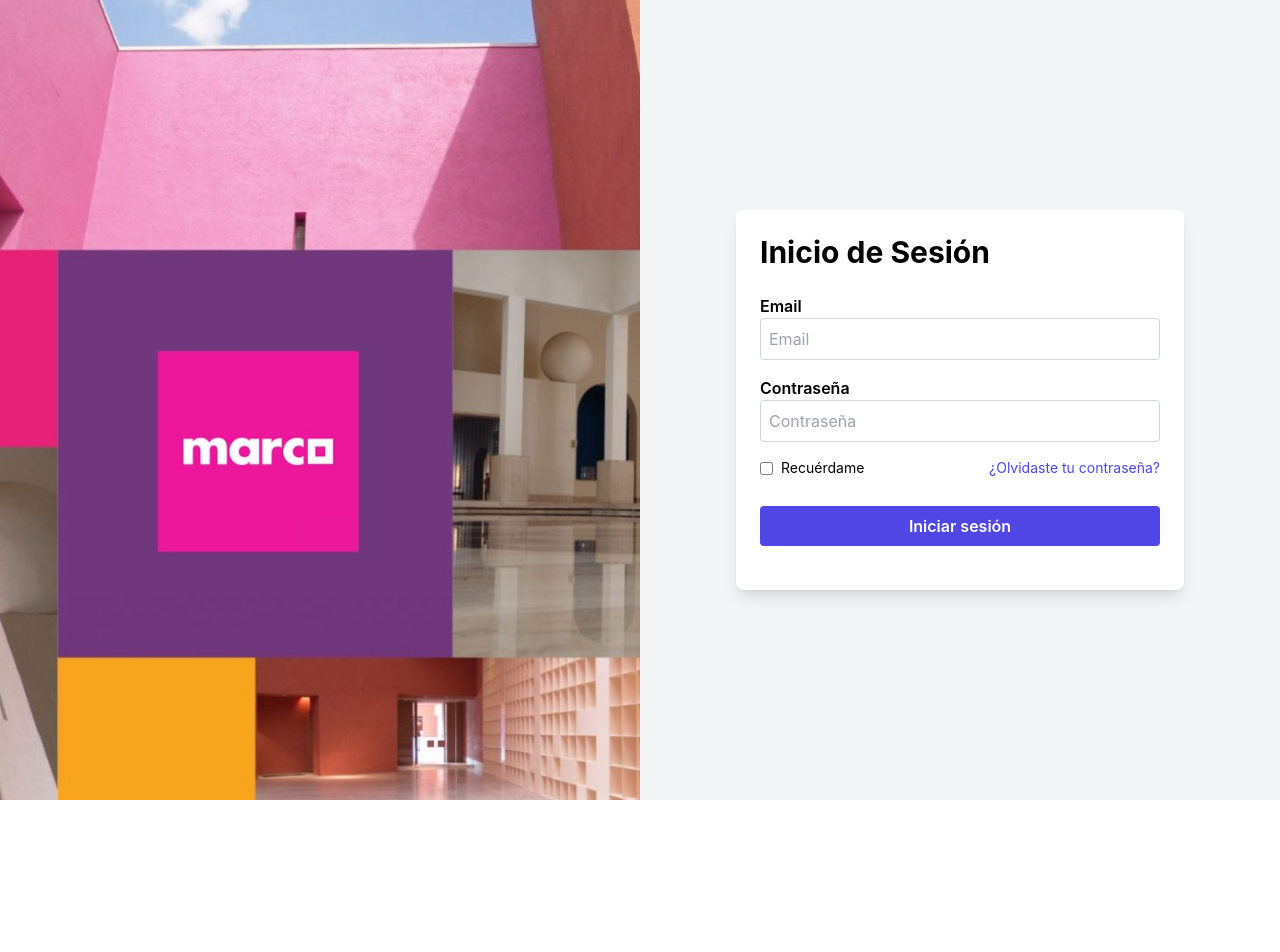
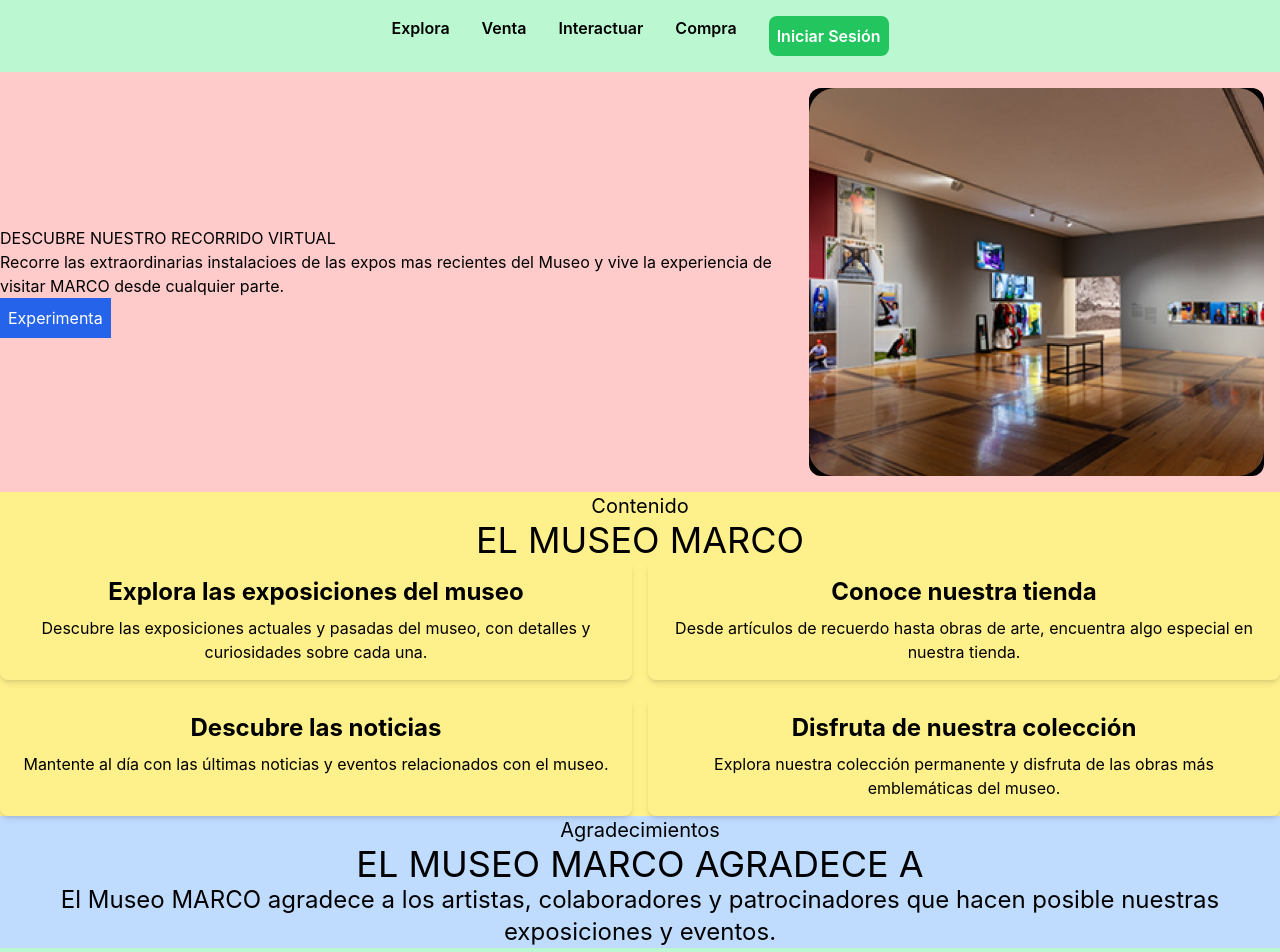
Before and after one commit to ErickLimAce/appweb1, a React (Create React App) app: page / in a window 1280 px wide. Shown: the top 952 px of the page. Before the commit the page ends 800 px from the top, so only its background shows below. Built offline with nearby package versions, Linux system fonts and the light colour scheme.

Commit message:
Agrego /Reservas

```diff
--- a/src/components/Login.tsx
+++ b/src/components/Login.tsx
@@ -1,64 +1,82 @@
 import React, { useState } from "react";
-import logingImg from "../assets/marco1.jpeg";
-import { useNavigate } from "react-router-dom";
+import logingImg from "../assets/marco1.jpeg"; // Imagen de fondo para la pantalla de inicio de sesión
+import { useNavigate } from "react-router-dom"; // Hook para redireccionar entre rutas
 
+// Componente funcional para la pantalla de inicio de sesión
 const Login: React.FC = () => {
-  const navigate = useNavigate();
-  const [email, setEmail] = useState("");
-  const [password, setPassword] = useState("");
-  const [error, setError] = useState("");
+  const navigate = useNavigate(); // Hook para navegación
+  const [email, setEmail] = useState(""); // Estado para el campo de email
+  const [password, setPassword] = useState(""); // Estado para el campo de contraseña
+  const [error, setError] = useState(""); // Estado para mensajes de error
 
+  // Maneja el evento de envío del formulario
   const handleLogin = (event: React.FormEvent) => {
-    event.preventDefault();
+    event.preventDefault(); // Previene el comportamiento por defecto del formulario
 
+    // Validación simple: verificar que los campos no estén vacíos
     if (!email.trim() || !password.trim()) {
-      setError("Ingrese email y contraseña");
+      setError("Ingrese email y contraseña"); // Muestra un mensaje de error
       return;
     }
 
-    setError("");
-    navigate("/Main");
+    setError(""); // Limpia el mensaje de error si los campos están completos
+    navigate("/Reservas"); // Redirige al usuario a la ruta principal "/Reservas"
   };
 
   return (
+    // Diseño general de la página: división en dos columnas
     <div className="grid grid-cols-1 lg:grid-cols-2 h-screen">
+
+      {/* Columna izquierda: imagen de fondo visible solo en pantallas grandes */}
       <div className="hidden lg:block relative h-full">
         <img
           className="absolute inset-0 w-full h-full object-cover"
-          src={logingImg}
-          alt="Login Background"
+          src={logingImg} // Fuente de la imagen de fondo
+          alt="Login Background" // Descripción alternativa
         />
       </div>
+
+      {/* Columna derecha: formulario de inicio de sesión */}
       <div className="flex items-center justify-center bg-gray-100 p-2 sm:p-4 lg:p-8">
         <form
-          onSubmit={handleLogin}
-          className="max-w-md w-full bg-white p-4 sm:p-6 rounded-lg shadow-lg">
+          onSubmit={handleLogin} // Evento de envío del formulario
+          className="max-w-md w-full bg-white p-4 sm:p-6 rounded-lg shadow-lg"
+        >
+          {/* Título del formulario */}
           <h2 className="text-2xl sm:text-3xl font-bold text-left pb-2 sm:pb-4">
             Inicio de Sesión
           </h2>
+
+          {/* Campo de entrada: Email */}
           <div className="flex flex-col py-1 sm:py-2">
             <label className="font-semibold">Email</label>
             <input
               className="border border-gray-300 p-1 sm:p-2 rounded focus:outline-none focus:ring-2 focus:ring-indigo-500"
-              type="text"
-              placeholder="Email"
-              value={email}
-              onChange={(e) => setEmail(e.target.value)}
+              type="text" // Tipo de entrada
+              placeholder="Email" // Texto de marcador de posición
+              value={email} // Valor del estado del email
+              onChange={(e) => setEmail(e.target.value)} // Actualiza el estado con cada cambio
             />
           </div>
+
+          {/* Campo de entrada: Contraseña */}
           <div className="flex flex-col py-1 sm:py-2">
             <label className="font-semibold">Contraseña</label>
             <input
               className="border border-gray-300 p-1 sm:p-2 rounded focus:outline-none focus:ring-2 focus:ring-indigo-500"
-              type="password"
-              placeholder="Contraseña"
-              value={password}
-              onChange={(e) => setPassword(e.target.value)}
+              type="password" // Tipo de entrada
+              placeholder="Contraseña" // Texto de marcador de posición
+              value={password} // Valor del estado de la contraseña
+              onChange={(e) => setPassword(e.target.value)} // Actualiza el estado con cada cambio
             />
           </div>
+
+          {/* Mensaje de error si no se ingresan los datos */}
           {error && (
             <p className="text-red-500 text-sm py-1">{error}</p>
           )}
+
+          {/* Opciones adicionales */}
           <div className="flex justify-between py-1 sm:py-2 text-xs sm:text-sm">
             <p className="flex items-center">
               <input className="mr-1 sm:mr-2" type="checkbox" /> Recuérdame
@@ -67,8 +85,10 @@
               ¿Olvidaste tu contraseña?
             </p>
           </div>
+
+          {/* Botón de envío */}
           <button
-            type="submit"
+            type="submit" // Define que este botón envía el formulario
             className="w-full my-3 sm:my-5 py-2 bg-indigo-600 text-white font-semibold rounded hover:bg-indigo-500 transition-colors"
           >
             Iniciar sesión
--- a/src/components/Main.tsx
+++ b/src/components/Main.tsx
@@ -1,7 +1,9 @@
 import React from 'react'
 import Sala from "../assets/Sala.jpeg"
+import { useNavigate } from "react-router-dom";
 
-export default function main() {
+export default function Main() {
+  const navigate = useNavigate();
   return (
     <div>
       <div className="bg-green-200 p-4">
@@ -11,13 +13,21 @@
             <li className="cursor-pointer hover:text-green-800">Venta</li>
             <li className="cursor-pointer hover:text-green-800">Interactuar</li>
             <li className="cursor-pointer hover:text-green-800">Compra</li>
+            <button
+              className="bg-green-500 text-white p-2 rounded-lg"
+              onClick={() => navigate("/login")}
+            >
+              Iniciar Sesión
+            </button>
           </ul>
         </div>
       </div>
       <div className='bg-red-200'>
         <div className='flex justify-between items-center'>
           <div className='text-left'>
-            <h1>DESCUBRE AL KING</h1>
+            <h1>DESCUBRE NUESTRO RECORRIDO VIRTUAL</h1>
+            <p>Recorre las extraordinarias instalacioes de las expos mas recientes del Museo  y vive la experiencia de visitar MARCO desde cualquier parte.</p>
+            <button className='bg-blue-600 text-white p-2 '>Experimenta</button>
           </div>
           <div className='w-1/2 p-4'>
             <img className='rounded-xl' src={Sala} alt="" />
@@ -25,10 +35,49 @@
         </div>
       </div>
       <div className='bg-yellow-200'>
-        Division 2
+        <div className=''>
+          <div className='text-center'>
+            <h1 className='text-xl'>Contenido</h1>
+            <h1 className='text-4xl'>EL MUSEO MARCO</h1>
+            <div className='grid grid-cols-1 md:grid-cols-2 gap-4'>
+              <div className=' p-4 rounded-lg shadow-md'>
+                <h2 className='text-2xl font-bold mb-2'>Explora las exposiciones del museo</h2>
+                <p>Descubre las exposiciones actuales y pasadas del museo, con detalles y curiosidades sobre cada una.</p>
+              </div>
+              <div className=' p-4 rounded-lg shadow-md'>
+                <h2 className='text-2xl font-bold mb-2'>Conoce nuestra tienda</h2>
+                <p>Desde artículos de recuerdo hasta obras de arte, encuentra algo especial en nuestra tienda.</p>
+              </div>
+              <div className=' p-4 rounded-lg shadow-md'>
+                <h2 className='text-2xl font-bold mb-2'>Descubre las noticias</h2>
+                <p>Mantente al día con las últimas noticias y eventos relacionados con el museo.</p>
+              </div>
+              <div className=' p-4 rounded-lg shadow-md'>
+                <h2 className='text-2xl font-bold mb-2'>Disfruta de nuestra colección</h2>
+                <p>Explora nuestra colección permanente y disfruta de las obras más emblemáticas del museo.</p>
+              </div>
+            </div>
+          </div>
+
+        </div>
       </div>
       <div className='bg-blue-200'>
-        Division 3
+        <div>
+          <div className=' text-center'>
+          <h1 className='text-xl'> Agradecimientos</h1>
+          <h1 className='text-4xl'>EL MUSEO MARCO AGRADECE A</h1>
+          <h1 className='text-2xl'>El Museo MARCO agradece a los artistas, colaboradores y patrocinadores que hacen posible nuestras exposiciones y eventos.</h1>
+          </div>
+        </div>
+      </div>
+      <div className=' bg-green-200'>
+        <div>
+          <div className=' text-center'>
+          <h1 > Contacto</h1>
+          <p>Visítanos en el Museo MARCO, ubicado en el centro de Monterrey, o contáctanos por teléfono o correo electrónico.</p>
+          </div>
+        </div>
+
       </div>
 
     </div>
--- /dev/null
+++ b/src/components/Reservas.tsx
@@ -0,0 +1,7 @@
+import React from 'react'
+
+export default function Reservas() {
+  return (
+    <div>Reservas</div>
+  )
+}
--- /dev/null
+++ b/src/pages/ReservasPage.tsx
@@ -0,0 +1,7 @@
+import Reservas from '../components/Reservas';
+
+const ReservasPage: React.FC = () => {
+    return <Reservas />
+};
+
+export default ReservasPage;
--- a/src/routes.tsx
+++ b/src/routes.tsx
@@ -1,8 +1,10 @@
 import React from 'react';
 import LoginPage from './pages/LoginPage';
 import MainPage from './pages/MainPage';
+import ReservasPage from './pages/ReservasPage';
 
 export const routes = [
-  { path: '/', element: <LoginPage />, label: 'Login' },
-  { path: '/Main', element: <MainPage />, label: 'Main' },
+  { path: '/Login', element: <LoginPage />, label: 'Login' },
+  { path: '/', element: <MainPage />, label: 'Main' },
+  { path: '/Reservas', element: <ReservasPage />, label: 'Reservas' },
 ];
```
Also changed, not shown: 1 other file (tests, documents, lock files or other folders).
